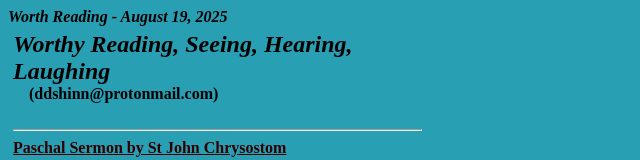
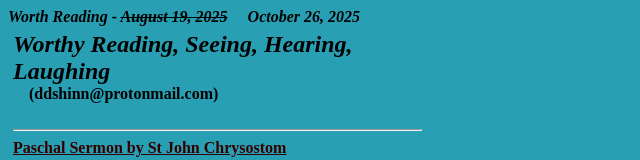
Before and after one commit to ddssite/worthreading, a plain HTML site: page index.html in a window 1280 px wide. Shown: the top 160 px of the page, without its empty margins (0-640 px from the left). Drawn offline with Linux system fonts and the light colour scheme.

Commit message:
Update index.html

```diff
--- a/index.html
+++ b/index.html
@@ -2,7 +2,7 @@
 <html>
 <head></head>
 <body alink="#000000" bgcolor="#299FB4" link="#330000" text="#000000" vlink="#000000">
-<b><i>Worth Reading - August 19, 2025</i>&nbsp;&nbsp;</b>
+<b><i>Worth Reading - <s>August 19, 2025</s> &nbsp;&nbsp;&nbsp; October 26, 2025</i>&nbsp;&nbsp;</b>
 
 <center><table cellpadding="3" width="100%">
 
```
